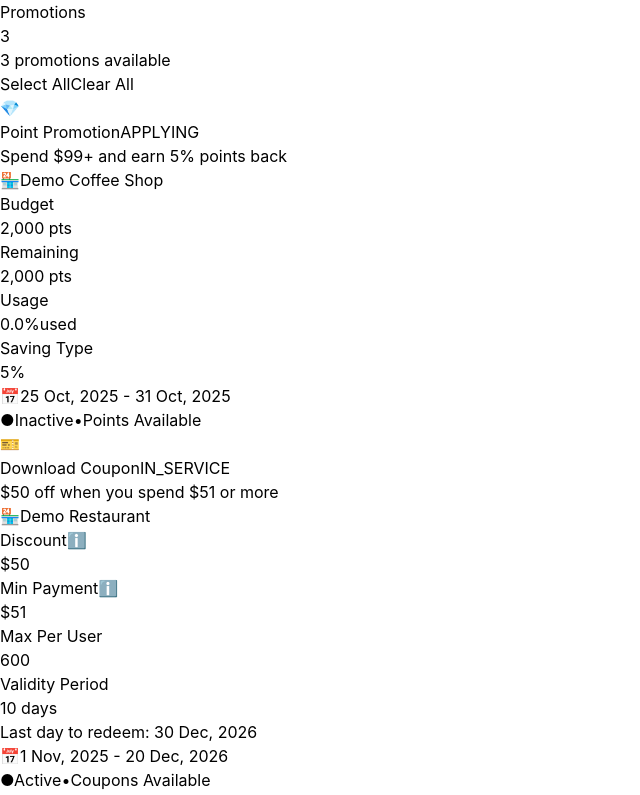
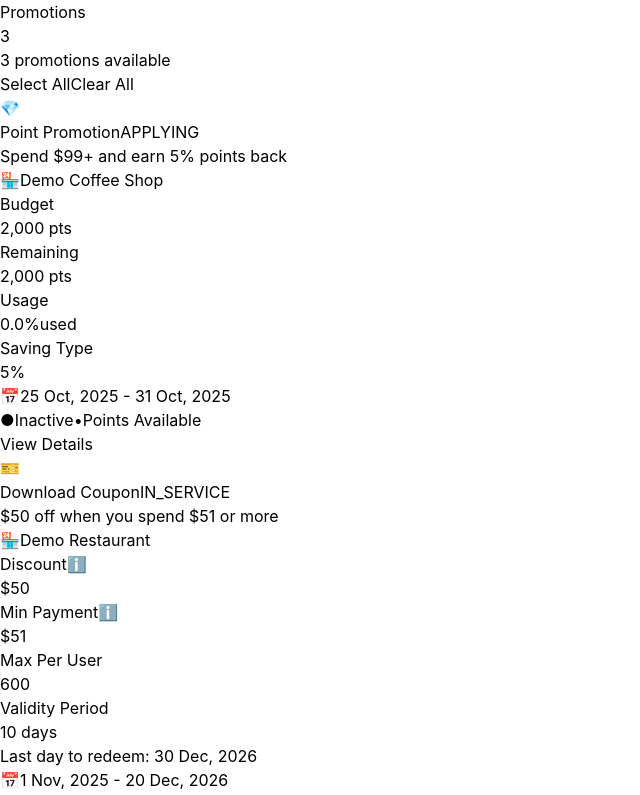
Before and after one commit to papercoding22/ddd-task-app, a React (Vite) app: page / in a window 1280 px wide. Shown: the top 795 px of the page, without its empty margins (0-640 px from the left). Built offline with nearby package versions, Linux system fonts and the light colour scheme.

Commit message:
feat: Add ViewDetailsButton to PointPromotionCard for navigation to promotion details

```diff
--- a/src/marketing-platform/presentation/components/PointPromotionCard.tsx
+++ b/src/marketing-platform/presentation/components/PointPromotionCard.tsx
@@ -8,6 +8,7 @@ import {
   StatItem,
   DateRange,
   StatusIndicators,
+  ViewDetailsButton,
   type PromotionTypeInfo,
 } from "./";
 
@@ -85,6 +86,15 @@ export const PointPromotionCard: React.FC<PointPromotionCardProps> = ({
             : "Low Points",
         }}
       />
+
+      <ViewDetailsButton
+        variant="amber"
+        onClick={(e) => {
+          e.stopPropagation();
+          // TODO: Navigate to detail page
+          console.log("Navigate to point promotion details:", application.getApplySeq());
+        }}
+      />
     </PromotionCardWrapper>
   );
 };
```
